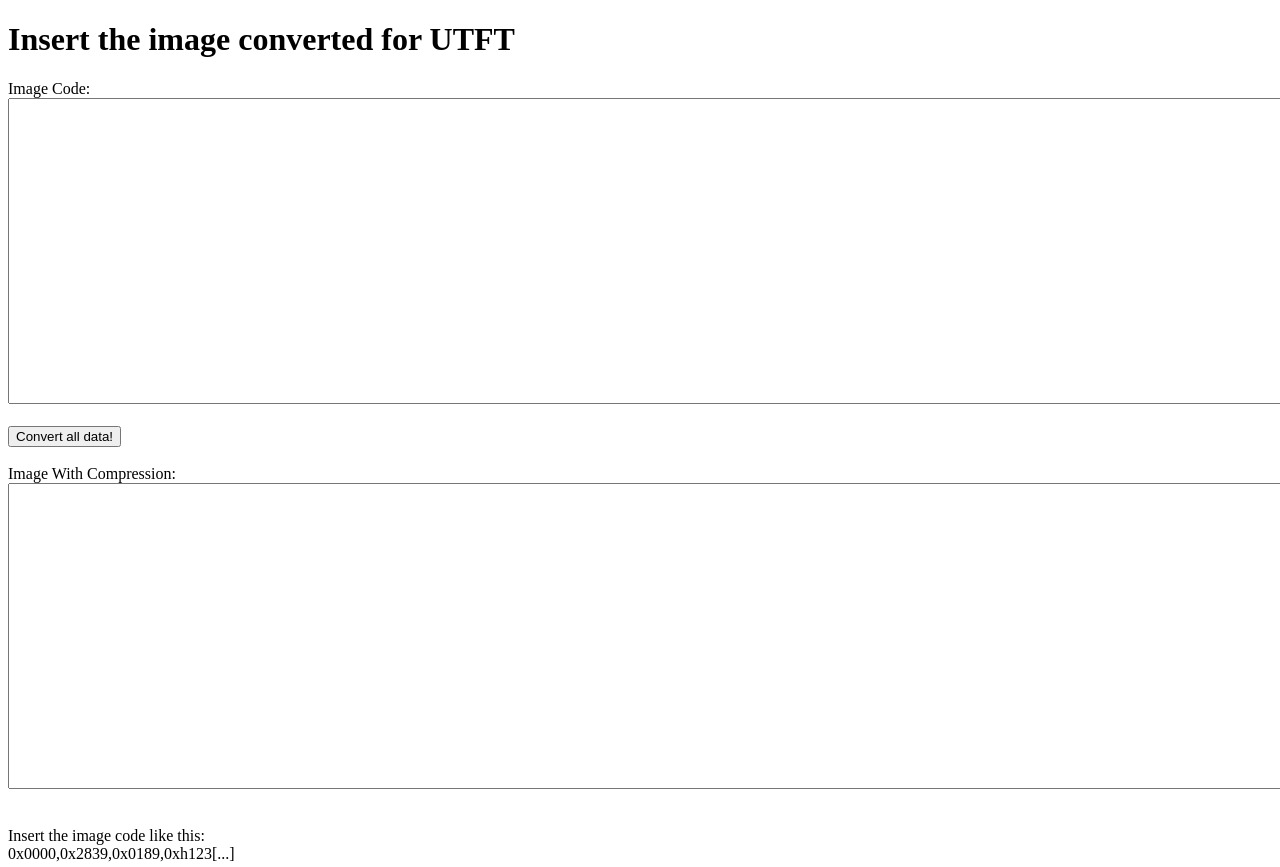
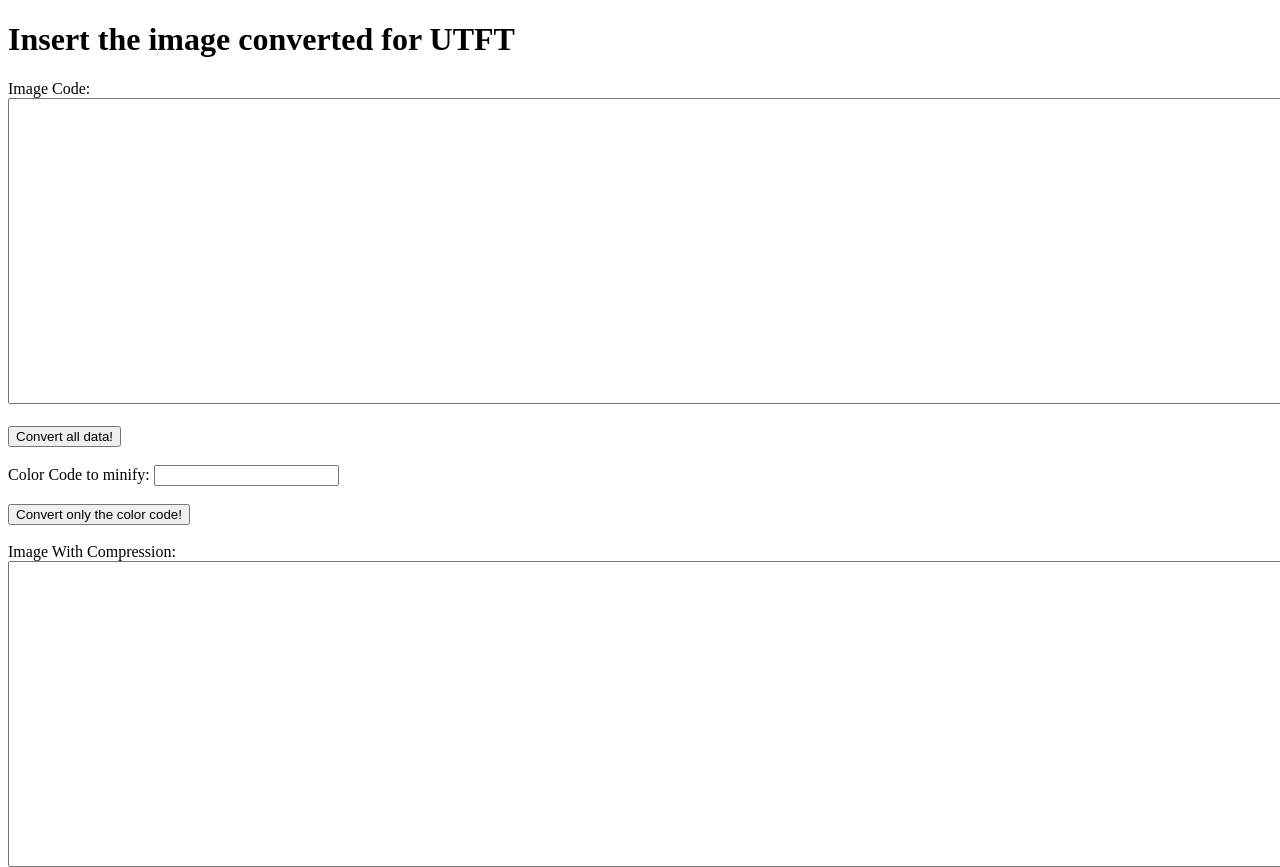
Before and after one commit to shiroichiheisen/Tiny-Tft-Lcd-Driver-Attiny-Arduino, a plain HTML site: page index.html in a window 1280 px wide. Shown: the top 867 px of the page. Drawn offline with Linux system fonts and the light colour scheme.

Commit message:
added the compressor and updated some things

```diff
--- a/index.html
+++ b/index.html
@@ -8,6 +8,9 @@
     <label for="imgCode">Image Code:</label>
     <textarea type="text" id="imgCode" name="imgCode" cols="200" rows="20"></textarea><br><br>
     <button type="button" onclick="convAll()">Convert all data!</button><br><br>
+    <label for="colorCode">Color Code to minify:</label>
+    <input type="text" id="colorCode" name="colorCode"></input><br><br>
+    <button type="button" onclick="convOnly()">Convert only the color code!</button><br><br>
     <label for="imgComp">Image With Compression:</label>
     <textarea type="text" id="imgComp" name="imgComp" cols="200" rows="20"></textarea><br><br>
 
@@ -23,6 +26,50 @@
 
     function isWhatPercentOf(numA, numB) {
         return (numA / numB) * 100;
+    }
+
+    function convOnly() {
+
+        var imageData = document.getElementById("imgCode").value;
+        var colorCode = document.getElementById("colorCode").value;
+        imageData = imageData.replace(/ /g, '');
+        imageData = imageData.split(",");
+        for (var i = imageData.length - 1; i > 0; i--) {
+            if (imageData[i].includes('/')) {
+                imageData[i] = imageData[i].substr(imageData[i].length - 6);
+            }
+        }
+
+        imageData.pop();
+
+        var newImageData = "";
+        var Count = 0;
+
+        for (var i = 0; i < imageData.length - 1; i++) {
+            if (imageData[i].includes(colorCode) == false) {
+                newImageData += imageData[i] + ",";
+            } else {
+                try {
+                    while (imageData[i + Count].includes(colorCode)) {
+                        Count++;
+                    }
+                }
+                catch (error) {
+
+                }
+                i += Count - 1;
+                newImageData += colorCode + "," + Count.toString() + ",";
+                Count = 0;
+            }
+        }
+
+        document.getElementById("imgComp").value = newImageData;
+        newImageData = newImageData.split(',');
+        newImageData.pop();
+        document.getElementById("imgDetails").innerHTML = "Last image size: " + imageData.length + " bytes - New image size: " + newImageData.length + " bytes, Reduzing the image in " + (imageData.length - newImageData.length) + " bytes or " + (100 - isWhatPercentOf(newImageData.length, imageData.length)).toFixed(2) + "%";
+        newImageData = [];
+        imageData = [];
+
     }
 
     function convAll() {
@@ -43,6 +90,8 @@
         var Count = 0;
 
         for (var i = 0; i < imageData.length - 1; i++) {
+
+
             var antes = imageData[i + Count];
             try {
                 while (imageData[i + Count].includes(antes)) {
@@ -52,10 +101,12 @@
             catch (error) {
 
             }
-            i += Count;
+
+            i += Count - 1;
             newImageData += antes + "," + Count.toString() + ",";
             Count = 0;
         }
+
 
         document.getElementById("imgComp").value = newImageData;
         newImageData = newImageData.split(',');
```
Also changed, not shown: 1 other file.
